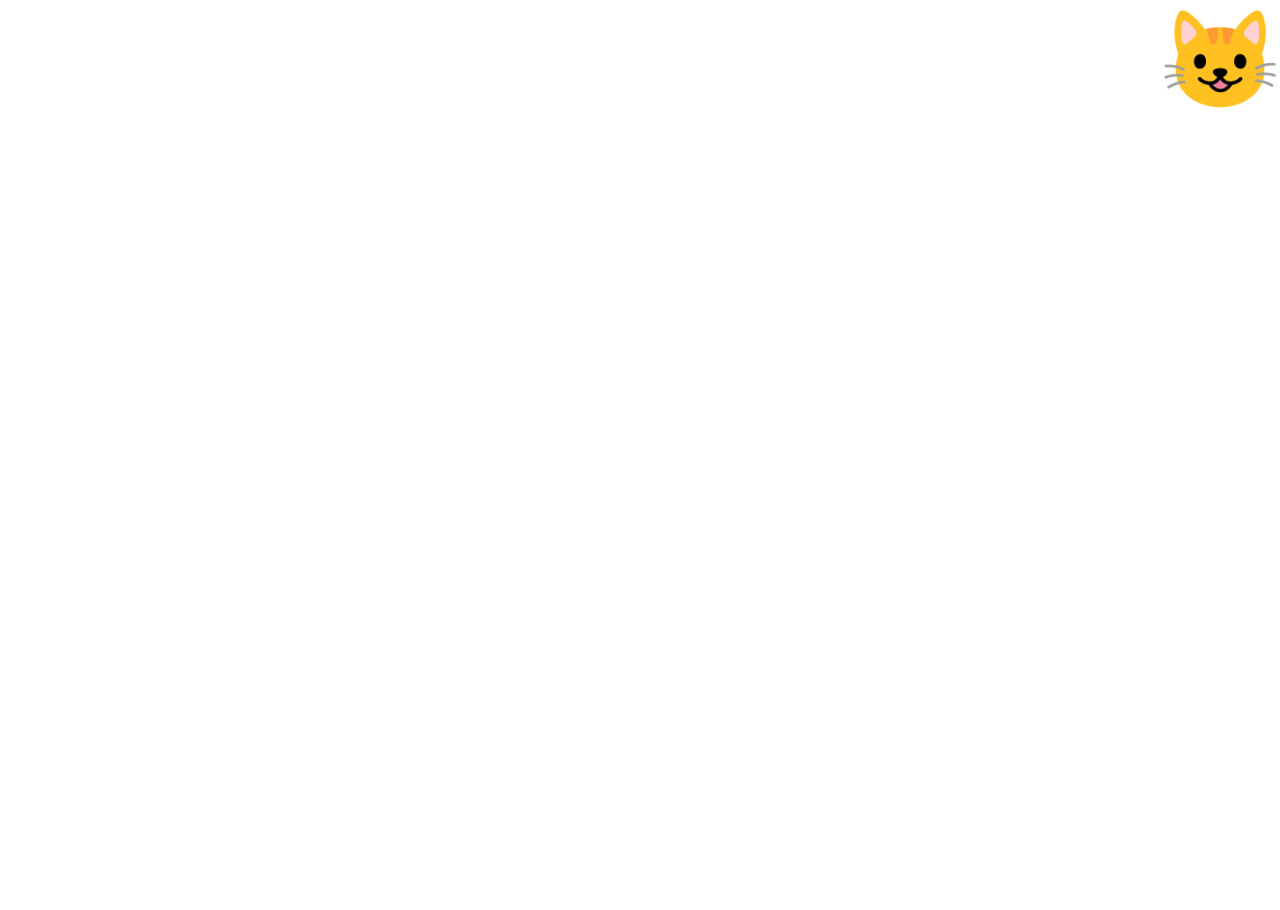
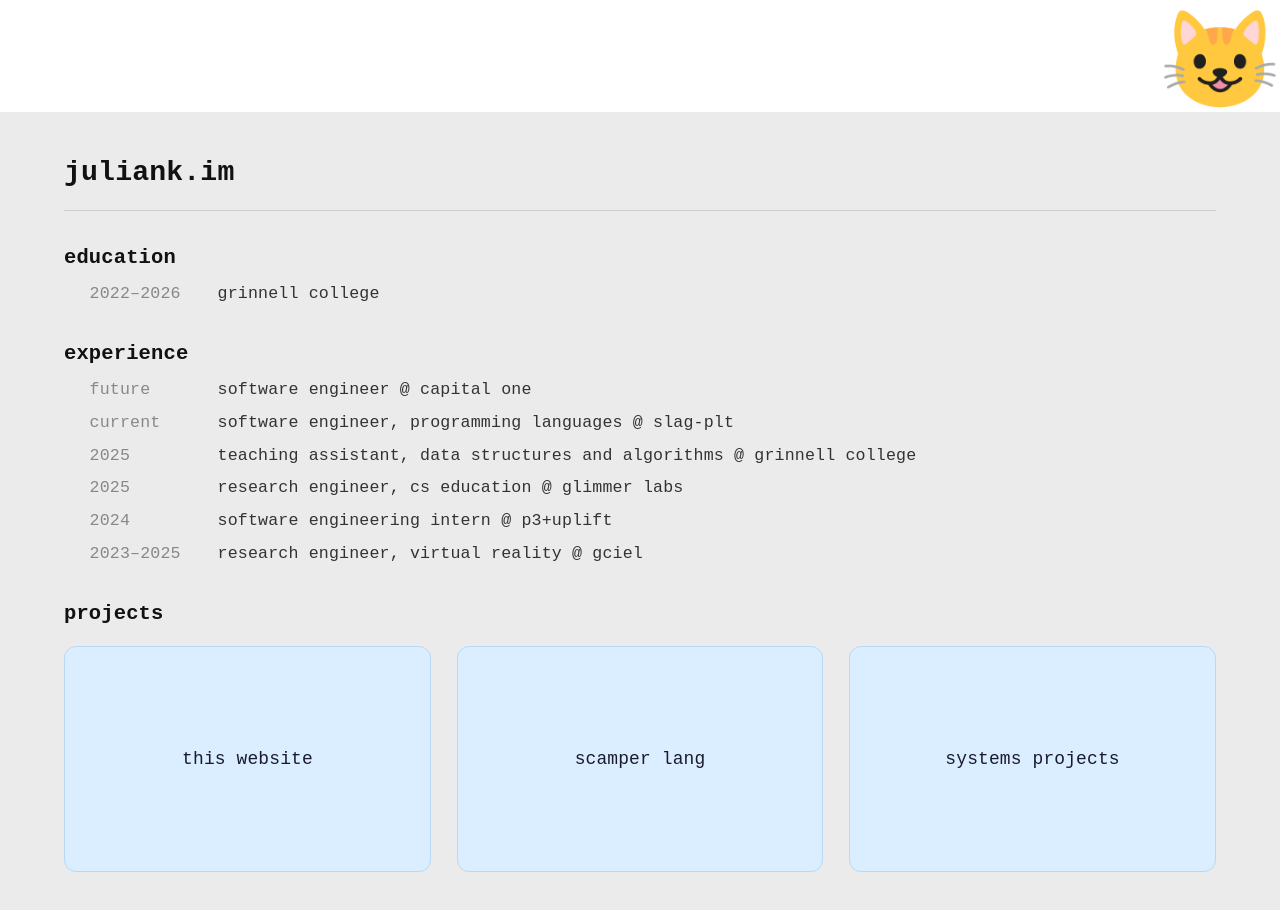
Before and after one commit to eoyoa/juliank.im, a React (Vite) app: page / in a window 1280 px wide. Shown: the part 688-1598 px from the top of the page. Before the commit the page ends 807 px from the top, so only its background shows below. Built offline with nearby package versions, Linux system fonts and the light colour scheme; no server answers.

Commit message:
Add Resume component, refine CatScene, and enhance theming integration

```diff
--- a/src/MainContent.tsx
+++ b/src/MainContent.tsx
@@ -1,12 +1,16 @@
 import { Foreground } from "./foreground/Foreground.tsx";
 import { Background } from "./background/Background.tsx";
-import { Box } from "@mui/material";
+import { Box, Stack } from "@mui/material";
+import { Resume } from "./resume/Resume.tsx";
 
 export function MainContent() {
   return (
-    <Box sx={{ position: "relative", width: "100vw", height: "100vh" }}>
-      <Foreground />
-      <Background />
-    </Box>
+    <Stack>
+      <Box sx={{ position: "relative", width: "100vw", height: "100vh" }}>
+        <Foreground />
+        <Background />
+      </Box>
+      <Resume />
+    </Stack>
   );
 }
--- a/src/background/catScene/CatScene.tsx
+++ b/src/background/catScene/CatScene.tsx
@@ -1,5 +1,5 @@
 import { Canvas } from "@react-three/fiber";
-import { OrbitControls, OrthographicCamera } from "@react-three/drei";
+import { OrthographicCamera } from "@react-three/drei";
 import { Suspense } from "react";
 import { Model } from "./Model";
 import { Vector3 } from "three";
@@ -7,6 +7,7 @@ import { Fallback2DScene } from "../fallback/Fallback2DScene.tsx";
 
 export function CatScene() {
   const targetPos = new Vector3(1.5, 0, -0.25);
+
   return (
     <Canvas>
       <Suspense fallback={<Fallback2DScene />}>
@@ -22,8 +23,10 @@ export function CatScene() {
         near={0.0001}
         far={1000}
         position={targetPos.clone().add(new Vector3(-1, 1, -1))}
+        onUpdate={(cam) => {
+          cam.lookAt(targetPos);
+        }}
       />
-      <OrbitControls enableDamping dampingFactor={0.05} target={targetPos} />
     </Canvas>
   );
 }
--- a/src/foreground/Foreground.tsx
+++ b/src/foreground/Foreground.tsx
@@ -1,4 +1,4 @@
-import { Stack } from "@mui/material";
+import { Stack, Typography } from "@mui/material";
 import { MutableTitle } from "./components/mutable-title/MutableTitle.tsx";
 import { LinkButtons } from "./components/link-buttons/LinkButtons.tsx";
 import { Layer } from "../common/Layer.tsx";
@@ -12,9 +12,11 @@ export function Foreground() {
         height={"100%"}
         alignItems={"center"}
         justifyContent={"center"}
+        spacing={2}
       >
         <MutableTitle />
         <LinkButtons />
+        <Typography> cs | music </Typography>
       </Stack>
     </Layer>
   );
--- a/src/main.tsx
+++ b/src/main.tsx
@@ -2,7 +2,12 @@ import { StrictMode } from "react";
 import { createRoot } from "react-dom/client";
 import "./index.css";
 import { MainContent } from "./MainContent.tsx";
-import { createTheme, responsiveFontSizes, ThemeProvider } from "@mui/material";
+import {
+  createTheme,
+  CssBaseline,
+  responsiveFontSizes,
+  ThemeProvider,
+} from "@mui/material";
 import "@fontsource/roboto-mono";
 
 const theme = responsiveFontSizes(
@@ -21,8 +26,10 @@ const theme = responsiveFontSizes(
 
 createRoot(document.getElementById("root") as Element).render(
   <StrictMode>
-    <ThemeProvider theme={theme}>
-      <MainContent />
-    </ThemeProvider>
+    <CssBaseline>
+      <ThemeProvider theme={theme}>
+        <MainContent />
+      </ThemeProvider>
+    </CssBaseline>
   </StrictMode>,
 );
--- /dev/null
+++ b/src/resume/Resume.tsx
@@ -0,0 +1,173 @@
+import { Box, Stack, Typography } from "@mui/material";
+
+const projects = [
+  { label: "this website", href: "https://juliank.im" },
+  { label: "scamper lang", href: "https://scamper.cs.grinnell.edu" },
+  { label: "systems projects", href: "https://github.com/byebyelabs" },
+];
+
+const education = [{ years: "2022–2026", label: "grinnell college" }];
+
+const experience = [
+  { years: "future", label: "software engineer @ capital one" },
+  {
+    years: "current",
+    label: "software engineer, programming languages @ slag-plt",
+  },
+  {
+    years: "2025",
+    label:
+      "teaching assistant, data structures and algorithms @ grinnell college",
+  },
+  {
+    years: "2025",
+    label: "research engineer, cs education @ glimmer labs",
+  },
+  { years: "2024", label: "software engineering intern @ p3+uplift" },
+  {
+    years: "2023–2025",
+    label: "research engineer, virtual reality @ gciel",
+  },
+];
+
+export function Resume() {
+  return (
+    <Box
+      sx={{
+        width: "100vw",
+        height: "100vh",
+        bgcolor: "#EBEBEB",
+        fontFamily: "monospace",
+        p: "5vh 5vw",
+        boxSizing: "border-box",
+        display: "flex",
+        flexDirection: "column",
+        gap: "4vh",
+      }}
+    >
+      {/* Header */}
+      <Typography
+        sx={{
+          fontFamily: "monospace",
+          fontSize: "2.2vw",
+          fontWeight: 700,
+          color: "#111",
+          borderBottom: "1.5px solid #ccc",
+          pb: "2vh",
+        }}
+      >
+        juliank.im
+      </Typography>
+
+      {/* Education */}
+      <Section label="education">
+        {education.map((e) => (
+          <Row key={e.years} years={e.years} label={e.label} />
+        ))}
+      </Section>
+
+      {/* Experience */}
+      <Section label="experience">
+        {experience.map((e) => (
+          <Row key={e.label} years={e.years} label={e.label} />
+        ))}
+      </Section>
+
+      {/* Projects */}
+      <Box sx={{ flex: 1, display: "flex", flexDirection: "column" }}>
+        <SectionLabel>projects</SectionLabel>
+        <Stack
+          direction="row"
+          flexWrap="wrap"
+          sx={{ mt: "2vh", gap: "2vw", flex: 1 }}
+        >
+          {projects.map((p) => (
+            <Box
+              key={p.label}
+              component="a"
+              href={p.href}
+              sx={{
+                display: "flex",
+                alignItems: "center",
+                justifyContent: "center",
+                px: "3vw",
+                flex: 1,
+                bgcolor: "#daeeff",
+                borderRadius: 3,
+                border: "1.5px solid #b8d8f5",
+                fontFamily: "monospace",
+                fontSize: "1.4vw",
+                color: "#1a1a2e",
+                textDecoration: "none",
+                cursor: "pointer",
+                transition: "all 0.15s ease",
+                "&:hover": {
+                  bgcolor: "#c5e3ff",
+                  transform: "translateY(-2px)",
+                  boxShadow: "0 4px 12px rgba(30,80,180,0.12)",
+                },
+              }}
+            >
+              {p.label}
+            </Box>
+          ))}
+        </Stack>
+      </Box>
+    </Box>
+  );
+}
+
+function Section({
+  label,
+  children,
+}: {
+  label: string;
+  children: React.ReactNode;
+}) {
+  return (
+    <Box>
+      <SectionLabel>{label}</SectionLabel>
+      <Stack spacing="1vh" sx={{ mt: "1vh", pl: "2vw" }}>
+        {children}
+      </Stack>
+    </Box>
+  );
+}
+
+function SectionLabel({ children }: { children: React.ReactNode }) {
+  return (
+    <Typography
+      sx={{
+        fontFamily: "monospace",
+        fontSize: "1.6vw",
+        fontWeight: 700,
+        color: "#111",
+      }}
+    >
+      {children}
+    </Typography>
+  );
+}
+
+function Row({ years, label }: { years: string; label: string }) {
+  return (
+    <Box sx={{ display: "flex", gap: "2vw", alignItems: "baseline" }}>
+      <Typography
+        sx={{
+          fontFamily: "monospace",
+          fontSize: "1.3vw",
+          color: "#888",
+          minWidth: "8vw",
+          flexShrink: 0,
+        }}
+      >
+        {years}
+      </Typography>
+      <Typography
+        sx={{ fontFamily: "monospace", fontSize: "1.3vw", color: "#333" }}
+      >
+        {label}
+      </Typography>
+    </Box>
+  );
+}
```
